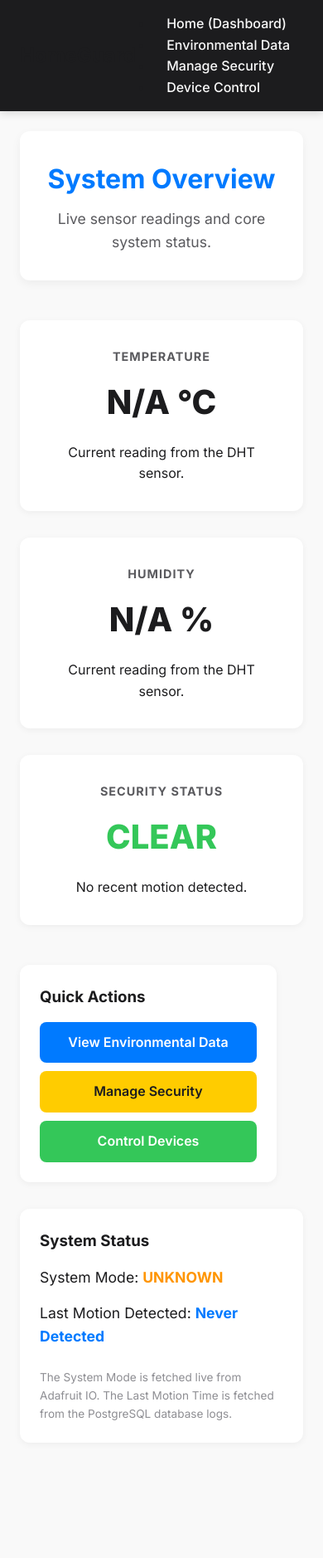
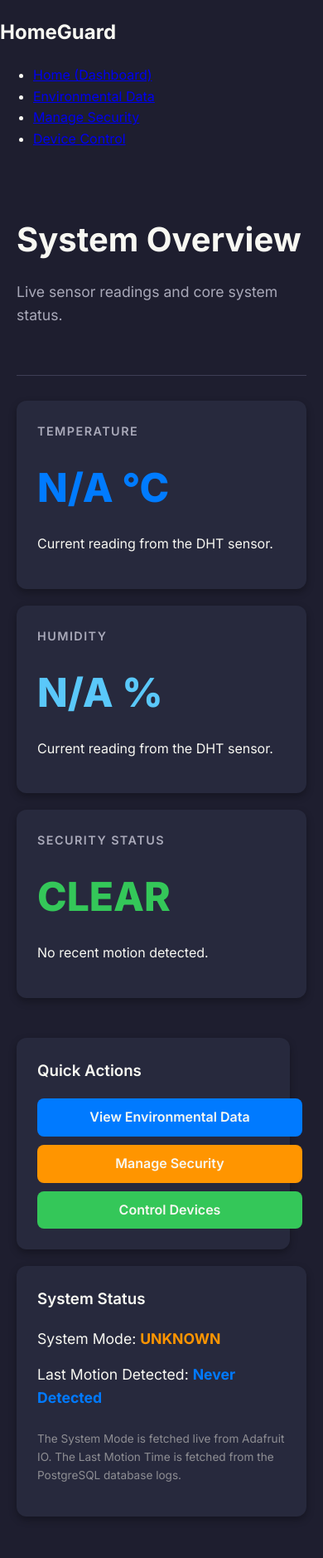
Before and after one commit to ELS20680/HomeGuard, a Flask app: page / in a window 390 px wide. Shown: the whole page at 83% size. Before the commit the page ends 1712 px from the top, so only its background shows below. Run offline with Flask 3, Linux system fonts and the light colour scheme; data that the repository does not hold is empty; some libraries are stand-ins or nearby versions.

Commit message:
Implement dark mode and enhance CSS styling
Refactor CSS to implement dark mode and improve styling consistency. Added CSS variables for colors and updated various components for better visual hierarchy and responsiveness.

```diff
--- a/static/styles.css
+++ b/static/styles.css
@@ -1,292 +1,306 @@
-/* --- Global Reset and Typography ---
-was done with AI just for help with css to make it look better */
-* {
-    margin: 0;
-    padding: 0;
-    box-sizing: border-box;
+
+:root {
+    /* Dark Mode Color Palette */
+    --bg-primary: #1e1e2f; /* Dark background */
+    --bg-secondary: #27293d; /* Card background */
+    --text-primary: #f8f8f2; /* Light text */
+    --text-secondary: #a9a9b9; /* Sub-text / helper text */
+    --accent-blue: #007bff; /* Primary action blue */
+    --accent-red: #ff3b30; /* Danger / Intrusion red */
+    --accent-green: #34c759; /* Clear / Success green */
+    --accent-yellow: #ff9500; /* Warning / Armed yellow */
+    --border-color: #3e3e55;
+    --shadow-color: rgba(0, 0, 0, 0.3);
+    --transition-speed: 0.3s;
 }
 
 body {
-    /* High contrast, clean white base */
     font-family: 'Inter', sans-serif;
-    background-color: #f9f9f9;
-    color: #1c1c1e; /* Near black text for better contrast */
+    background-color: var(--bg-primary);
+    color: var(--text-primary);
+    margin: 0;
+    padding: 0;
     line-height: 1.6;
+    transition: background-color var(--transition-speed);
 }
 
+/* --- Layout & Structure --- */
 .container {
     max-width: 1200px;
-    margin: 3rem auto; /* Generous vertical space */
-    padding: 0 1.5rem;
+    margin: 0 auto;
+    padding: 20px;
 }
 
-h1, h2, h3 {
-    color: #1c1c1e;
-    font-weight: 700;
+/* --- Navigation Bar (Side-by-Side Header) --- */
+.header {
+    background-color: var(--bg-secondary);
+    border-bottom: 1px solid var(--border-color);
+    padding: 15px 20px;
+    display: flex;
+    justify-content: space-between;
+    align-items: center;
+    box-shadow: 0 2px 10px var(--shadow-color);
+    position: sticky;
+    top: 0;
+    z-index: 1000;
 }
 
-h2 {
-    /* Minimalist section separation */
-    border-bottom: 1px solid #e0e0e0;
-    padding-bottom: 0.8rem;
-    margin-bottom: 2rem;
+.logo a {
+    font-size: 1.5rem;
+    font-weight: 700;
+    color: var(--accent-blue);
+    text-decoration: none;
+    display: flex;
+    align-items: center;
+}
+
+.logo i {
+    margin-right: 8px;
     font-size: 1.8rem;
 }
 
-/* --- Navigation Bar (Sleek Dark Look) --- */
-.navbar {
-    background-color: #1c1c1e; /* Deep dark navigation */
-    padding: 1rem 0;
-    box-shadow: 0 2px 10px rgba(0,0,0,0.15);
+.nav-links {
+    display: flex;
+    gap: 20px;
 }
 
-.nav-container {
-    max-width: 1200px;
-    margin: 0 auto;
-    padding: 0 1.5rem;
-    display: flex;
-    justify-content: space-between;
-    align-items: center;
+.nav-links a {
+    color: var(--text-primary);
+    text-decoration: none;
+    font-weight: 500;
+    padding: 8px 12px;
+    border-radius: 8px;
+    transition: background-color var(--transition-speed), color var(--transition-speed);
 }
 
-.navbar a {
-    color: #f9f9f9;
-    text-decoration: none;
-    font-weight: 500;
-    padding: 0.5rem 1rem;
-    border-radius: 4px;
-    transition: background-color 0.2s;
+.nav-links a:hover, .nav-links a.active {
+    background-color: var(--accent-blue);
+    color: var(--text-primary);
 }
 
-.navbar a:hover {
-    background-color: #3a3a3e; /* Lighter shade on hover */
+/* Responsive Navigation */
+@media (max-width: 768px) {
+    .header {
+        flex-direction: column;
+        align-items: flex-start;
+        gap: 10px;
+    }
+    .nav-links {
+        display: none; /* Hidden by default on mobile */
+        width: 100%;
+        flex-direction: column;
+        gap: 5px;
+    }
+    .nav-links.open {
+        display: flex; /* Show when toggled */
+    }
+    .nav-links a {
+        width: 100%;
+        text-align: center;
+    }
+    .menu-toggle {
+        display: block;
+        color: var(--text-primary);
+        font-size: 1.5rem;
+        cursor: pointer;
+    }
 }
 
-.navbar .logo {
-    font-size: 1.5rem;
-    font-weight: 700;
-    color: #007aff; /* iOS Blue */
+/* Menu Toggle for Mobile */
+.menu-toggle {
+    display: none;
+    position: absolute;
+    right: 20px;
+    top: 15px;
 }
 
 /* --- Hero Section --- */
 .hero {
-    background-color: #ffffff;
-    padding: 3rem 1.5rem;
-    border-radius: 12px;
-    margin-bottom: 3rem;
-    text-align: center;
-    box-shadow: 0 4px 12px rgba(0,0,0,0.05);
+    padding: 40px 0;
+    margin-bottom: 30px;
+    border-bottom: 1px solid var(--border-color);
 }
+
 .hero h1 {
     font-size: 2.5rem;
-    color: #007aff;
-}
-.hero p {
-    color: #5a5a5e;
-    font-size: 1.1rem;
-    margin-top: 0.5rem;
+    margin: 0 0 5px 0;
+    color: var(--text-primary);
 }
 
+.hero p {
+    color: var(--text-secondary);
+    font-size: 1.1rem;
+}
 
-/* --- Card and Grid Layout --- */
+/* --- Card Grid Layout --- */
 .card-grid {
     display: grid;
     grid-template-columns: repeat(auto-fit, minmax(280px, 1fr));
-    gap: 2rem;
+    gap: 20px;
+    margin-bottom: 30px;
 }
 
-.card {
-    background-color: #ffffff;
-    padding: 1.5rem;
+/* --- General Card Styling --- */
+.card, .metric-card {
+    background-color: var(--bg-secondary);
+    padding: 25px;
     border-radius: 12px;
-    box-shadow: 0 2px 8px rgba(0,0,0,0.05);
-    transition: transform 0.2s;
-}
-.card:hover {
-    transform: translateY(-2px);
-    box-shadow: 0 4px 12px rgba(0,0,0,0.1);
+    box-shadow: 0 4px 10px var(--shadow-color);
+    transition: transform var(--transition-speed);
 }
 
-/* Specific styling for Metric Cards (like on the Home page) */
-.metric-card {
-    background-color: #ffffff;
-    padding: 2rem;
-    border-radius: 12px;
-    box-shadow: 0 2px 8px rgba(0,0,0,0.05);
-    text-align: center;
+.card:hover, .metric-card:hover {
+    transform: translateY(-3px);
 }
+
+.card h3, .metric-card h4 {
+    margin-top: 0;
+    color: var(--text-primary);
+    font-weight: 600;
+}
+
+/* --- Metric Card Specifics --- */
 .metric-card h4 {
-    color: #5a5a5e;
+    color: var(--text-secondary);
     font-size: 0.9rem;
-    letter-spacing: 1px;
-    margin-bottom: 0.75rem;
+    letter-spacing: 0.1em;
+    text-transform: uppercase;
 }
+
 .metric-value {
-    display: block;
     font-size: 3rem;
     font-weight: 800;
-    margin-bottom: 1rem;
+    display: block;
+    margin: 5px 0 15px 0;
 }
 
-/* NEW: Styles for Security Status */
-.metric-value.detected {
-    color: #ff3b30; /* Red for Intrusion */
-}
-.metric-value.clear {
-    color: #34c759; /* Green for Clear */
-}
-.metric-value.error {
-    color: #ffcc00; /* Yellow for Error/Warning */
+.metric-value-temp { color: var(--accent-blue); }
+.metric-value-humid { color: #5ac8fa; } /* Custom light blue/cyan */
+.detected { color: var(--accent-red); } /* For intrusion status */
+.clear { color: var(--accent-green); } /* For safe status */
+
+/* --- Button Styling --- */
+.btn, button.btn {
+    display: inline-block;
+    padding: 10px 20px;
+    border-radius: 8px;
+    text-align: center;
+    text-decoration: none;
+    font-weight: 600;
+    cursor: pointer;
+    border: none;
+    transition: all var(--transition-speed);
 }
 
-
-/* --- Buttons (Clean, iOS-inspired look) --- */
+/* Default Button (Blue/Primary) */
 .btn {
-    display: inline-block;
-    padding: 0.75rem 1.5rem;
-    border-radius: 8px;
-    font-weight: 600;
-    text-align: center;
-    cursor: pointer;
-    transition: background-color 0.2s, transform 0.1s;
-    text-decoration: none;
-    border: none;
-    color: white; /* Default text color for buttons */
-    background-color: #007aff; /* Primary Blue */
+    background-color: var(--accent-blue);
+    color: var(--text-primary);
 }
 
 .btn:hover {
-    background-color: #0056b3;
+    background-color: #0060c0; /* Darker blue */
+    box-shadow: 0 4px 8px rgba(0, 123, 255, 0.4);
 }
 
-.btn:active {
-    transform: scale(0.99);
+/* Red Button (Danger/Action) */
+.btn-red {
+    background-color: var(--accent-red);
+    color: var(--text-primary);
+}
+.btn-red:hover {
+    background-color: #d82f25;
+    box-shadow: 0 4px 8px rgba(255, 59, 48, 0.4);
 }
 
+/* Green Button (Success/Clear) */
 .btn-green {
-    background-color: #34c759;
+    background-color: var(--accent-green);
+    color: var(--text-primary);
 }
 .btn-green:hover {
-    background-color: #2da148;
+    background-color: #2b9d47;
+    box-shadow: 0 4px 8px rgba(52, 199, 89, 0.4);
 }
 
-.btn-red {
-    background-color: #ff3b30;
+/* Yellow Button (Warning/Armed) */
+.btn-yellow {
+    background-color: var(--accent-yellow);
+    color: var(--text-primary);
 }
-.btn-red:hover {
-    background-color: #cc2d23;
+.btn-yellow:hover {
+    background-color: #d68000;
+    box-shadow: 0 4px 8px rgba(255, 149, 0, 0.4);
 }
 
-.btn-yellow {
-    background-color: #ffcc00;
-    color: #1c1c1e;
-}
-.btn-yellow:hover {
-    background-color: #e6b800;
+/* Input and Textarea Styling */
+input[type="text"], input[type="date"], select, textarea {
+    width: 100%;
+    padding: 12px;
+    margin-top: 5px;
+    margin-bottom: 15px;
+    border-radius: 8px;
+    border: 1px solid var(--border-color);
+    background-color: var(--bg-primary);
+    color: var(--text-primary);
+    box-sizing: border-box;
+    font-size: 1rem;
+    transition: border-color var(--transition-speed);
 }
 
-
-/* --- Form Elements (Matching card aesthetics) --- */
-input[type="date"], select, input[type="text"], textarea {
-    padding: 0.75rem;
-    border: 1px solid #e0e0e0;
-    border-radius: 8px;
-    font-size: 1rem;
-    color: #1c1c1e;
-    background-color: #fefefe;
-}
-
-input[type="date"]:focus, select:focus, input[type="text"]:focus, textarea:focus {
-    border-color: #007aff;
-    box-shadow: 0 0 0 3px rgba(0, 122, 255, 0.2); /* Focus ring */
+input[type="text"]:focus, input[type="date"]:focus, select:focus, textarea:focus {
+    border-color: var(--accent-blue);
     outline: none;
 }
 
-/* --- Status/Error Message Styling (Clean Error Reporting) --- */
+/* Status Blocks for API Feedback */
 .status-block {
-    padding: 1rem 1.5rem;
+    padding: 15px;
     border-radius: 8px;
-    margin-top: 1.5rem;
+    margin-top: 15px;
     font-weight: 600;
     font-size: 1rem;
-    line-height: 1.4;
-    background-color: white; /* Clean white background for all statuses */
-    box-shadow: 0 1px 3px rgba(0,0,0,0.05);
+    /* transition: opacity var(--transition-speed); */
+    display: block; /* Always visible for consistency */
+}
+.status-block-error {
+    background-color: rgba(255, 59, 48, 0.2);
+    color: var(--accent-red);
+    border: 1px solid var(--accent-red);
+}
+.status-block-info {
+    background-color: rgba(0, 123, 255, 0.2);
+    color: var(--accent-blue);
+    border: 1px solid var(--accent-blue);
+}
+.status-block-success {
+    background-color: rgba(52, 199, 89, 0.2);
+    color: var(--accent-green);
+    border: 1px solid var(--accent-green);
 }
 
-/* SUCCESS: For confirming action like turning a light ON/OFF */
-.status-block-success {
-    color: #34c759; /* Green text */
-    border: 1px solid #34c759;
+/* About Page Specific Styles */
+.tech-list {
+    list-style-type: none;
+    padding: 0;
+    margin-top: 15px;
 }
 
-/* ERROR: For failures like API or DB connection errors */
-.status-block-error {
-    color: #ff3b30; /* Red text */
-    border: 1px solid #ff3b30;
-    background-color: #fffafb; /* Very slight pink hint */
+.tech-list li {
+    margin-bottom: 20px;
+    padding-bottom: 15px;
+    border-bottom: 1px dashed var(--border-color);
 }
 
-/* INFO: For general system status updates like ARMING/DISARMING or LCD text */
-.status-block-info {
-    color: #007aff; /* Blue text */
-    border: 1px solid #007aff;
-    background-color: #f7fcff;
+.tech-list strong {
+    display: block;
+    margin-bottom: 5px;
+    font-size: 1.1rem;
+    color: var(--accent-blue); /* Default color, can be overridden */
 }
 
-/* --- Plotting Specific Styles --- */
-#historicalChart {
-    /* Ensures the chart has a minimum size in the container */
-    max-height: 500px;
-    width: 100%;
+.tech-description {
+    color: var(--text-secondary);
+    padding-left: 10px;
+    border-left: 3px solid var(--accent-yellow);
 }
-
-/* --- Security Logs Table --- */
-.log-table-container {
-    overflow-x: auto;
-    margin-top: 1.5rem;
-}
-
-.log-table {
-    width: 100%;
-    border-collapse: collapse;
-    margin: 1rem 0;
-    font-size: 0.9rem;
-}
-
-.log-table th, .log-table td {
-    padding: 0.75rem 1rem;
-    text-align: left;
-    border-bottom: 1px solid #eee;
-}
-
-.log-table th {
-    background-color: #f4f4f4;
-    font-weight: 600;
-    color: #1c1c1e;
-    text-transform: uppercase;
-    font-size: 0.8rem;
-}
-
-.log-table tr:hover {
-    background-color: #fafafa;
-}
-
-/* Responsive adjustments */
-@media (max-width: 768px) {
-    .container {
-        margin-top: 1.5rem;
-    }
-    .hero {
-        padding: 2rem 1rem;
-    }
-    .hero h1 {
-        font-size: 2rem;
-    }
-    .card-grid {
-        grid-template-columns: 1fr;
-    }
-    .metric-value {
-        font-size: 2.5rem;
-    }
-}
```
